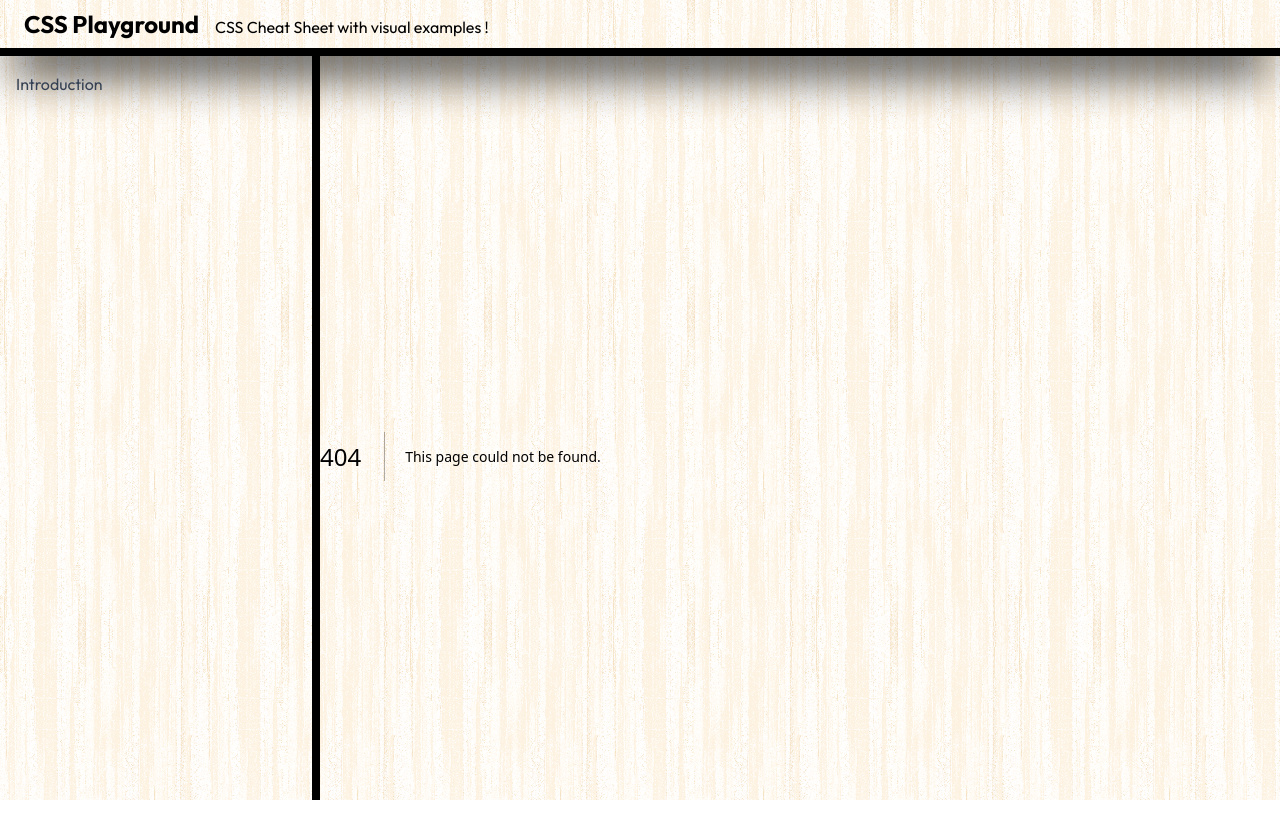
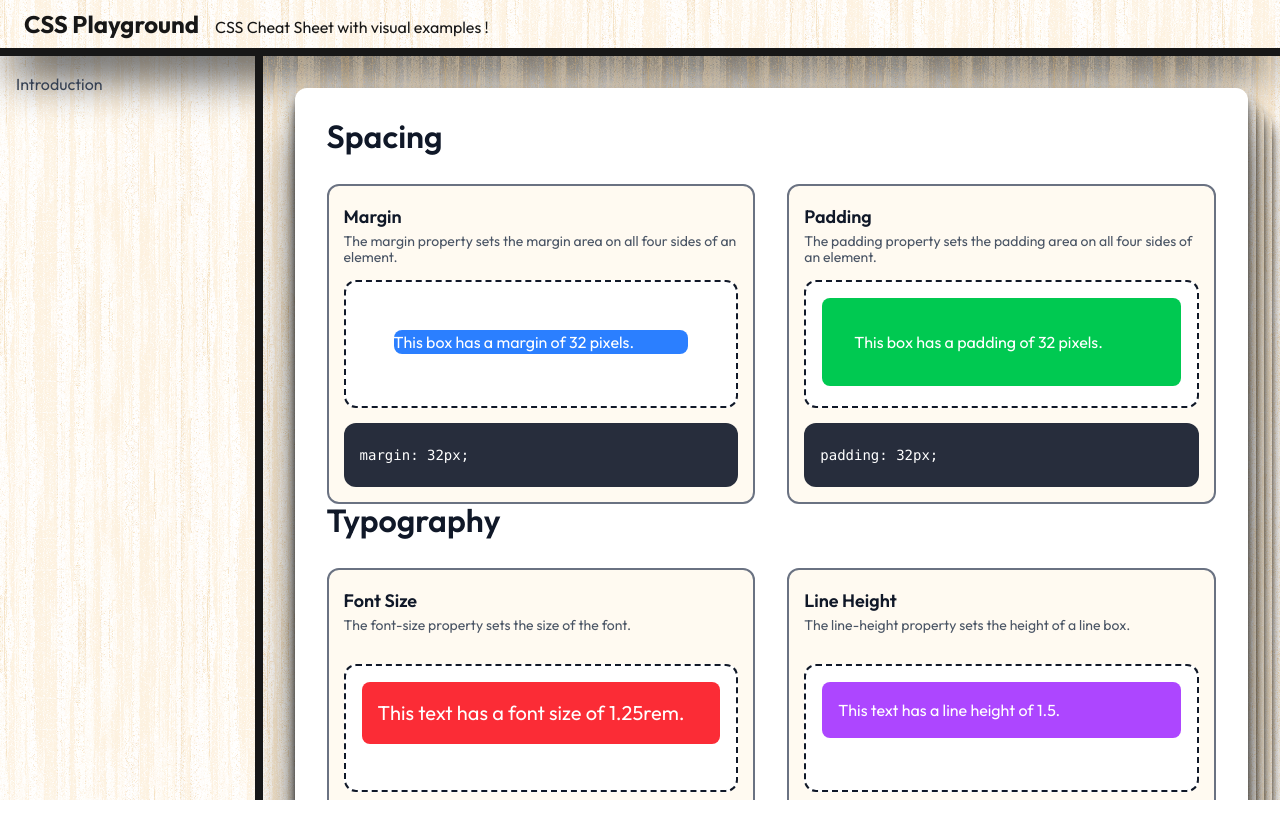
Before and after one commit to GDami/css-cheat-sheet, a Next.js app: page /docs/layout-and-position in a window 1280 px wide. Before the commit this address had no page. Shown: the top 838 px of the page. After the commit the page ends 800 px from the top, so only its background shows below. Built offline with nearby package versions, Linux system fonts and the light colour scheme.

Commit message:
put the docs layout and page in docs/ in preparation for later parts of the app

```diff
--- /dev/null
+++ b/app/docs/layout-and-position/page.tsx
@@ -0,0 +1,100 @@
+import VisualExample from "@/app/components/VisualExample";
+
+export default function LayoutAndPosition() {
+    return (
+        <div>
+            <section id="Spacing" className="flex flex-col gap-8">
+                <h2>Spacing</h2>
+                <div className="grid grid-cols-2 gap-8">
+                    <VisualExample
+                        title="Margin"
+                        description="The margin property sets the margin area on all four sides of an element."
+                        code={`margin: 32px;`}
+                        color="blue">
+                        <div className="rounded-lg bg-blue-500 m-[32px] text-white">
+                            This box has a margin of 32 pixels.
+                        </div>
+                    </VisualExample>
+                    <VisualExample
+                        title="Padding"
+                        description="The padding property sets the padding area on all four sides of an element."
+                        code={`padding: 32px;`}
+                        color="blue">
+                        <div className="rounded-lg bg-green-500 p-[32px] text-white">
+                            This box has a padding of 32 pixels.
+                        </div>
+                    </VisualExample>
+                </div>
+            </section>
+            <section id="Typography" className="flex flex-col gap-8">
+                <h2>Typography</h2>
+                <div className="grid grid-cols-2 gap-8">
+                    <VisualExample
+                        title="Font Size"
+                        description="The font-size property sets the size of the font."
+                        code={`font-size: 1.25rem;`}
+                        color="red">
+                        <div className={"rounded-lg bg-red-500 text-white text-[1.25rem] p-4"}>
+                            This text has a font size of 1.25rem.
+                        </div>
+                    </VisualExample>
+                    <VisualExample
+                        title="Line Height"
+                        description="The line-height property sets the height of a line box."
+                        code={`line-height: 1.5;`}
+                        color="red">
+                        <div className="rounded-lg bg-purple-500 text-white leading-[1.5] p-4">
+                            This text has a line height of 1.5.
+                        </div>
+                    </VisualExample>
+                </div>
+            </section>
+            <section id="Typography" className="flex flex-col gap-8">
+                <h2>Typography</h2>
+                <div className="grid grid-cols-2 gap-8">
+                    <VisualExample
+                        title="Font Size"
+                        description="The font-size property sets the size of the font."
+                        code={`font-size: 1.25rem;`}
+                        color="red">
+                        <div className="rounded-lg bg-red-500 text-white text-[1.25rem] p-4">
+                            This text has a font size of 1.25rem.
+                        </div>
+                    </VisualExample>
+                    <VisualExample
+                        title="Line Height"
+                        description="The line-height property sets the height of a line box."
+                        code={`line-height: 1.5;`}
+                        color="red">
+                        <div className="rounded-lg bg-purple-500 text-white leading-[1.5] p-4">
+                            This text has a line height of 1.5.
+                        </div>
+                    </VisualExample>
+                </div>
+            </section>
+            <section id="Typography" className="flex flex-col gap-8">
+                <h2>Typography</h2>
+                <div className="grid grid-cols-2 gap-8">
+                    <VisualExample
+                        title="Font Size"
+                        description="The font-size property sets the size of the font."
+                        code={`font-size: 1.25rem;`}
+                        color="red">
+                        <div className="rounded-lg bg-red-500 text-white text-[1.25rem] p-4">
+                            This text has a font size of 1.25rem.
+                        </div>
+                    </VisualExample>
+                    <VisualExample
+                        title="Line Height"
+                        description="The line-height property sets the height of a line box."
+                        code={`line-height: 1.5;`}
+                        color="red">
+                        <div className="rounded-lg bg-purple-500 text-white leading-[1.5] p-4">
+                            This text has a line height of 1.5.
+                        </div>
+                    </VisualExample>
+                </div>
+            </section>
+        </div>
+    )
+}
--- /dev/null
+++ b/app/docs/layout.tsx
@@ -0,0 +1,19 @@
+import { PropsWithChildren } from "react";
+
+export default function DocsLayout({ children }: PropsWithChildren) {
+    return (
+
+        <div className="wood w-full bg-paper text-wood overflow-auto">
+            <div className="flex justify-center">
+                <div className="z-1 relative max-w-5xl m-8 w-full shadow-2xl shadow-black">
+                    <div className="undersheet shifted-3 rounded-xl shadow-lg shadow-black"></div>
+                    <div className="undersheet shifted-2 rounded-xl shadow-lg shadow-black"></div>
+                    <div className="undersheet shifted-1 rounded-xl shadow-lg shadow-black"></div>
+                    <div className="paper rounded-xl text-gray-900 px-8 border-paper-solid flex flex-col gap-8 py-8 shadow-lg shadow-black">
+                        {children}
+                    </div>
+                </div>
+            </div>
+        </div>
+    )
+}
--- a/app/page.tsx
+++ b/app/page.tsx
@@ -5,7 +5,7 @@ export default function Home() {
     return (
         <div className="wood w-full bg-paper text-wood overflow-auto">
             <div className="flex justify-center">
-                <div className="z-1 relative m-8 w-full shadow-2xl shadow-black">
+                <div className="z-1 relative max-w-5xl m-8 w-full shadow-2xl shadow-black">
                     <div className="undersheet shifted-3 rounded-xl shadow-lg shadow-black"></div>
                     <div className="undersheet shifted-2 rounded-xl shadow-lg shadow-black"></div>
                     <div className="undersheet shifted-1 rounded-xl shadow-lg shadow-black"></div>
```
